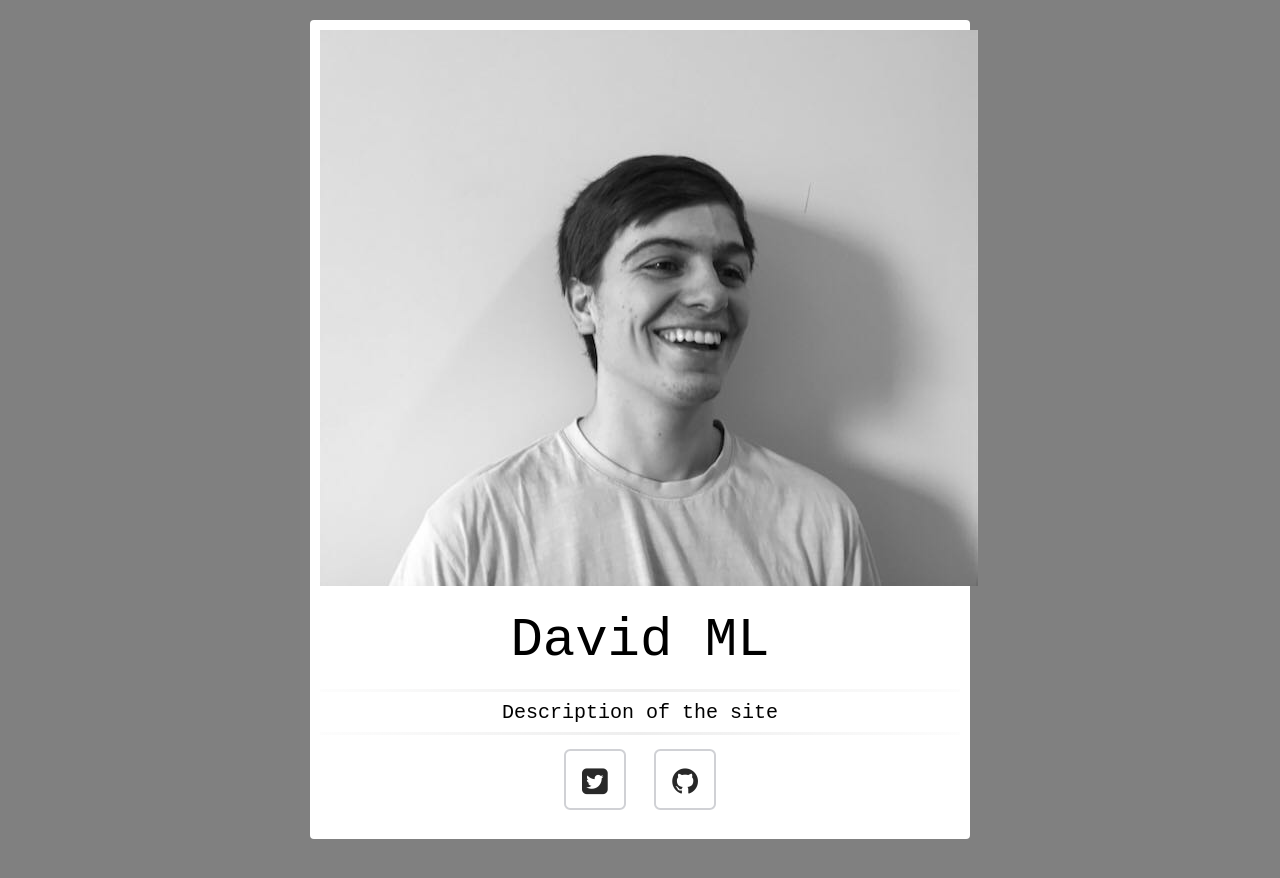
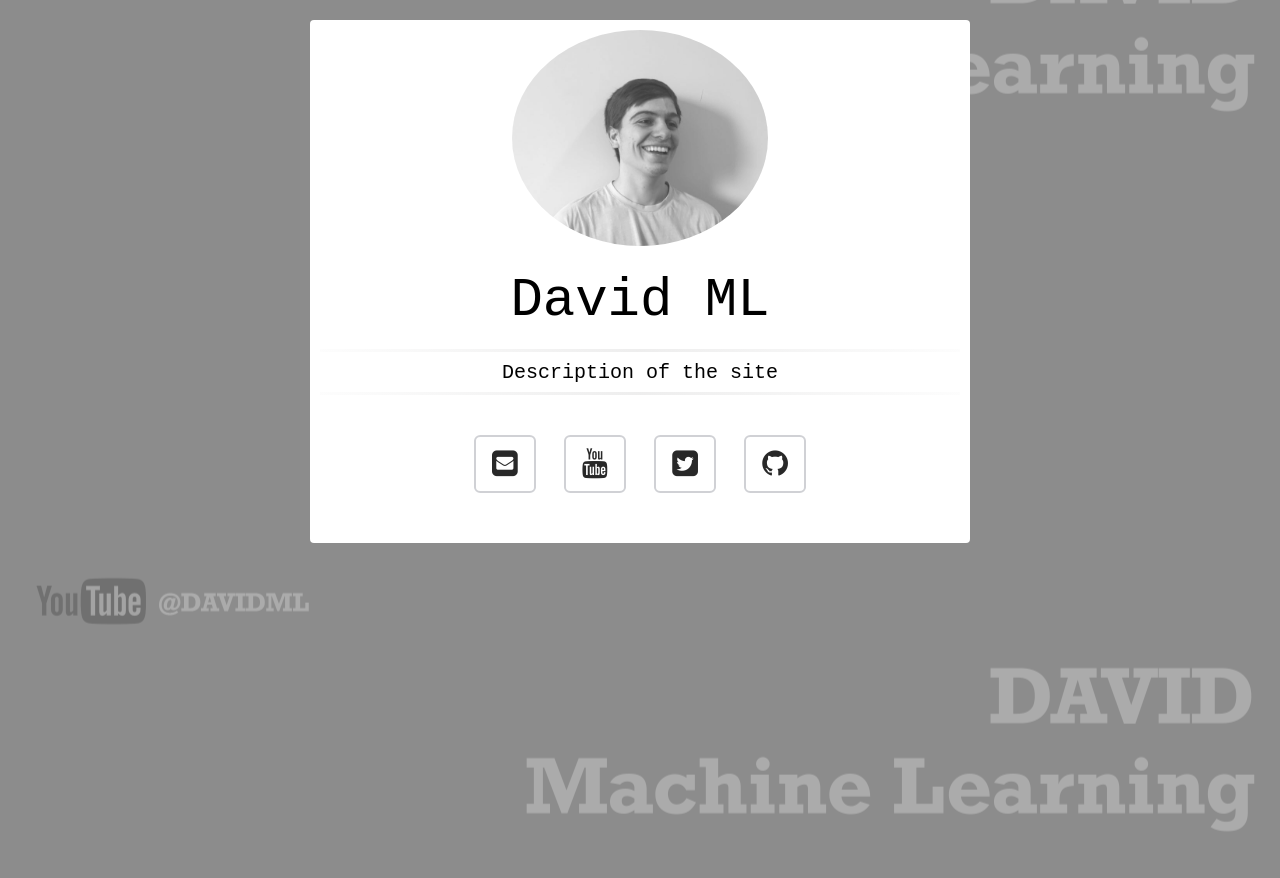
Before and after one commit to david8z/david8z.github.io, a Jekyll site: the page built from Readme.md, in a window 1280 px wide. Shown: the top 878 px of the page. Built offline with Jekyll 4.4.1, drawn with Linux system fonts in a browser that asks for light colours.

Commit message:
First version of home.html

```diff
--- a/_config.yml
+++ b/_config.yml
@@ -8,6 +8,8 @@ description:    Description of the site
 # Social media
 twitter:        tech_arch8
 github:         david8z
+youtubechannel: UCRhj6ogLmXYyExTmKjuXo-Q
+email:          alarconsegarradavid@gmail.com
 
 
 # Excluded files
--- a/_includes/head.html
+++ b/_includes/head.html
@@ -1,10 +1,3 @@
-
-<!--Style of the wrapper of the video-->
-<style>
-  html, body { padding: 0;margin:0;}
-  #wrapper{ width: 100%;height: 360px; background-color: black; text-align: center;
-    }
-</style>
 <!--Script to use the youtube IFrame API-->
 {% if page.videoId %}
 <script src="https://ajax.googleapis.com/ajax/libs/jquery/3.3.1/jquery.min.js"></script>
@@ -14,3 +7,5 @@
 <meta name="viewport" content="width=device-width, initial-scale=1">
 <link rel="stylesheet" href="https://cdnjs.cloudflare.com/ajax/libs/font-awesome/4.7.0/css/font-awesome.min.css">
 {% endif %}
+<!--CSS-->
+ <link rel="stylesheet" href="css/main.css">
--- a/_includes/social_media.html
+++ b/_includes/social_media.html
@@ -1,5 +1,9 @@
 <hr class="hrGradient">
                     <h3 class="socialMedia" style="font-size:30px;">
+
+                        {% if site.email %}<a class="social-btn" href="mailto:{{ site.email }}" target="_blank" rel="noopener noreferrer"><i class="fa fa-fw fa-envelope-square"></i></a>{% endif %}
+                        {% if site.youtubechannel %}<a class="social-btn" href="https://youtube.com/channel/{{ site.youtubechannel }}" target="_blank" rel="noopener noreferrer"><i class="fa fa-fw fa-youtube"></i></a>{% endif %}
                         {% if site.twitter %}<a class="social-btn" href="http://twitter.com/{{ site.twitter }}" target="_blank" rel="noopener noreferrer"><i class="fa fa-fw fa-twitter-square"></i></a>{% endif %}
                         {% if site.github %}<a class="social-btn" href="http://github.com/{{ site.github }}" target="_blank" rel="noopener noreferrer"><i class="fa fa-fw fa-github"></i></a>{% endif %}
+
                     </h3>
--- a/_layouts/home.html
+++ b/_layouts/home.html
@@ -3,58 +3,9 @@
     {% include head.html %}
     <style>
       html{
-        background-color: grey;
-      }
-      #boxshadow {
-        background-color: white;
-        width: 50%;
-        margin: 20px auto;
-        position: relative;
-        padding: 10px;
-        border-radius: 4px;
-      }
-      #logo{
-        text-align:center;
-      }
-      h1.h1Home{
-        text-align: center;
-        font-size: 54px;
-        line-height: 1.5;
-        display: block;
-        font-family:monospace,Helvetica, Arial, sans-serif;
-        font-weight: 500;
-        margin: 10px 0 0;
-      }
-      h2.h2Home{
-        text-align: center;
-        font-size: 20px;
-        line-height: 1.1;
-        display: block;
-        font-family:monospace,Helvetica, Arial, sans-serif;
-        font-weight: 200;
-        margin: 10px 0 0;
-      }
-      hr.hrGradient{
-        border:0;
-        height:3px;
-        opacity:0.15;
-        background-image:-webkit-linear-gradient(left, #f0f0f0, #8c8b8b, #f0f0f0);
-        background-image:-moz-linear-gradient(left, #f0f0f0, #8c8b8b, #f0f0f0);
-        background-image:-ms-linear-gradient(left, #f0f0f0, #8c8b8b, #f0f0f0);
-        background-image:-o-linear-gradient(left, #f0f0f0, #8c8b8b, #f0f0f0)
-      }
-      h3.socialMedia {
-         text-align: center;
-         color:#282828;
-        }
-      a.social-btn{
-        border: 2px solid #282828;
-        padding: 10px;
-        padding-top: 14px;
-        margin: 10px;
-        color:#282828;
-        border-radius: 10%;
-        border-color:#d0d1d5;
+        background: url({{site.background}}) repeat;
+        background-position: center;
+        background-size: cover;
       }
     </style>
 </head>
--- /dev/null
+++ b/css/main.css
@@ -0,0 +1,67 @@
+html, body {
+  padding: 0;
+  margin:0;
+}
+
+#wrapper{
+  width: 100%;height: 360px; background-color: black; text-align: center;
+}
+#boxshadow {
+  background-color: white;
+  width: 50%;
+  margin: 20px auto;
+  position: relative;
+  padding: 10px;
+  border-radius: 4px;
+}
+#logo{
+  text-align:center;
+}
+img.imgLogo{
+    border-radius: 50%;
+    width: 40%;
+    opacity:0.8;
+}
+h1.h1Home{
+  text-align: center;
+  font-size: 54px;
+  line-height: 1.5;
+  display: block;
+  font-family:monospace,Helvetica, Arial, sans-serif;
+  font-weight: 500;
+  margin: 10px 0 0;
+}
+h2.h2Home{
+  text-align: center;
+  font-size: 20px;
+  line-height: 1.1;
+  display: block;
+  font-family:monospace,Helvetica, Arial, sans-serif;
+  font-weight: 200;
+  margin: 10px 0 0;
+}
+hr.hrGradient{
+  border:0;
+  height:3px;
+  opacity:0.15;
+  background-image:-webkit-linear-gradient(left, #f0f0f0, #8c8b8b, #f0f0f0);
+  background-image:-moz-linear-gradient(left, #f0f0f0, #8c8b8b, #f0f0f0);
+  background-image:-ms-linear-gradient(left, #f0f0f0, #8c8b8b, #f0f0f0);
+  background-image:-o-linear-gradient(left, #f0f0f0, #8c8b8b, #f0f0f0)
+}
+h3.socialMedia {
+   text-align: center;
+   color:#282828;
+  }
+a.social-btn{
+  display:inline-block;
+  border: 2px solid #282828;
+  padding: 10px;
+  margin: 10px;
+  color:#282828;
+  border-radius: 10%;
+  border-color:#d0d1d5;
+}
+a.social-btn:hover{
+  color:red;
+}
```
